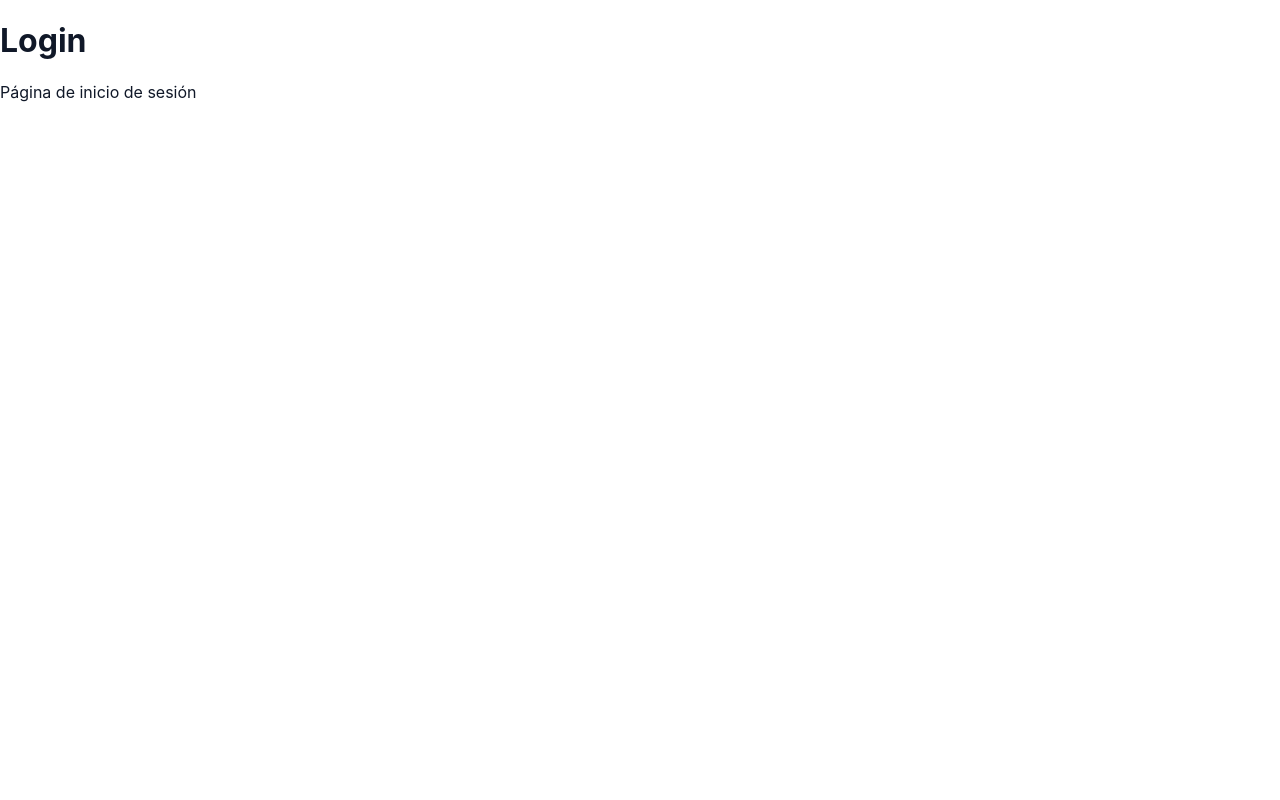
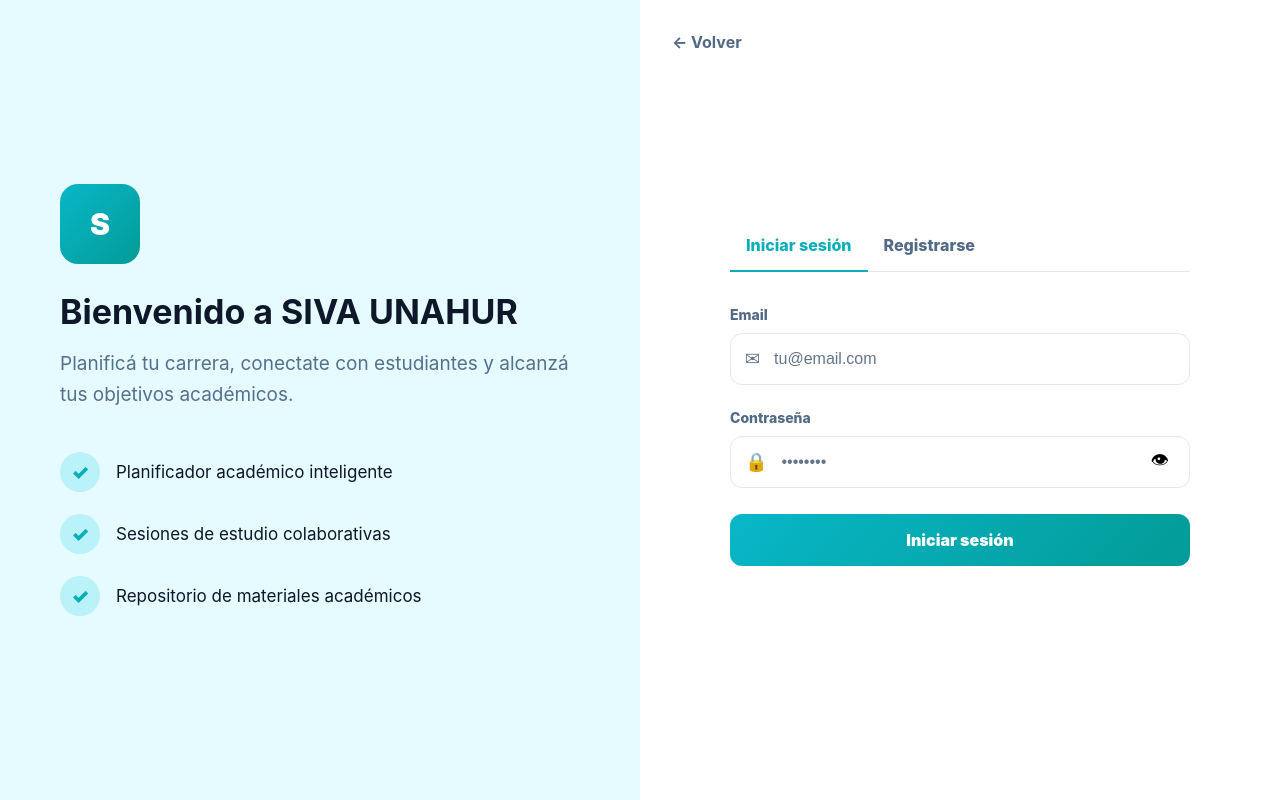
Before and after one commit to DesApp-2026c1-Grupo-5/Sistema-de-Acompa-amiento-de-Alumnos-Universitarios, a React (Vite) app in the folder frontEnd/acompañamiento de alumnos/: page /login in a window 1280 px wide. Built offline with nearby package versions, Linux system fonts and the light colour scheme.

Commit message:
Creacion de Login sin funcionalidad, cambio de nombre a SIVA UNAHUR

```diff
--- a/frontEnd/acompañamiento de alumnos/index.html
+++ b/frontEnd/acompañamiento de alumnos/index.html
@@ -4,7 +4,7 @@
     <meta charset="UTF-8" />
     <link rel="icon" type="image/svg+xml" href="/favicon.svg" />
     <meta name="viewport" content="width=device-width, initial-scale=1.0" />
-    <title>acompa-amiento-de-alumnos</title>
+    <title>SIVA UNAHUR</title>
   </head>
   <body>
     <div id="root"></div>
--- a/frontEnd/acompañamiento de alumnos/src/components/landing/Footer.jsx
+++ b/frontEnd/acompañamiento de alumnos/src/components/landing/Footer.jsx
@@ -5,7 +5,7 @@ const Footer = () => {
         <div className="landing-footer__brand">
           <div className="landing-logo">
             <div className="landing-logo__icon">🎓</div>
-            <span>EduPath</span>
+            <span>SIVA UNAHUR</span>
           </div>
 
           <p>
@@ -15,13 +15,12 @@ const Footer = () => {
 
           <div className="landing-footer__social">
             <span>𝕏</span>
-            <span>GitHub</span>
             <span>Instagram</span>
           </div>
         </div>
 
         <div className="landing-footer__bottom">
-          <p>© 2026 EduPath. Todos los derechos reservados.</p>
+          <p>© 2026 SIVA UNAHUR. Todos los derechos reservados.</p>
 
           <div>
             <a href="#">Privacidad</a>
--- a/frontEnd/acompañamiento de alumnos/src/components/landing/LandingNavbar.jsx
+++ b/frontEnd/acompañamiento de alumnos/src/components/landing/LandingNavbar.jsx
@@ -4,7 +4,7 @@ const LandingNavbar = ({ isDarkMode, toggleTheme }) => {
       <div className="landing-navbar__content">
         <div className="landing-logo">
           <div className="landing-logo__icon">🎓</div>
-          <span>EduPath</span>
+          <span>SIVA UNAHUR</span>
         </div>
 
         <nav className="landing-navbar__actions">
@@ -21,7 +21,7 @@ const LandingNavbar = ({ isDarkMode, toggleTheme }) => {
             Iniciar sesión
           </a>
 
-          <a href="/register" className="register-button">
+          <a href="/login" className="register-button">
             Registrarse
           </a>
         </nav>
--- a/frontEnd/acompañamiento de alumnos/src/pages/public/Login.jsx
+++ b/frontEnd/acompañamiento de alumnos/src/pages/public/Login.jsx
@@ -1,10 +1,146 @@
-function Login() {
+import { useState } from "react";
+import { Link } from "react-router-dom";
+import "../../styles/login.css";
+
+const Login = () => {
+  const [activeTab, setActiveTab] = useState("login");
+  const [showPassword, setShowPassword] = useState(false);
+
   return (
-    <div>
-      <h1>Login</h1>
-      <p>Página de inicio de sesión</p>
-    </div>
+    <section className="auth-page">
+      <div className="auth-left">
+        <div className="auth-left__content">
+          <div className="auth-logo">S</div>
+
+          <h1>Bienvenido a SIVA UNAHUR</h1>
+
+          <p>
+            Planificá tu carrera, conectate con estudiantes y alcanzá tus
+            objetivos académicos.
+          </p>
+
+          <div className="auth-benefits">
+            <div className="auth-benefit">
+              <span>✓</span>
+              <p>Planificador académico inteligente</p>
+            </div>
+
+            <div className="auth-benefit">
+              <span>✓</span>
+              <p>Sesiones de estudio colaborativas</p>
+            </div>
+
+            <div className="auth-benefit">
+              <span>✓</span>
+              <p>Repositorio de materiales académicos</p>
+            </div>
+          </div>
+        </div>
+      </div>
+
+      <div className="auth-right">
+        <Link to="/" className="auth-back">
+          ← Volver
+        </Link>
+
+        <div className="auth-form-wrapper">
+          <div className="auth-tabs">
+            <button
+              type="button"
+              className={activeTab === "login" ? "active" : ""}
+              onClick={() => setActiveTab("login")}
+            >
+              Iniciar sesión
+            </button>
+
+            <button
+              type="button"
+              className={activeTab === "register" ? "active" : ""}
+              onClick={() => setActiveTab("register")}
+            >
+              Registrarse
+            </button>
+          </div>
+
+          {activeTab === "login" ? (
+            <form className="auth-form">
+              <div className="auth-field">
+                <label>Email</label>
+                <div className="auth-input">
+                  <span>✉</span>
+                  <input type="email" placeholder="tu@email.com" />
+                </div>
+              </div>
+
+              <div className="auth-field">
+                <label>Contraseña</label>
+                <div className="auth-input">
+                  <span>🔒</span>
+                  <input
+                    type={showPassword ? "text" : "password"}
+                    placeholder="••••••••"
+                  />
+
+                  <button
+                    type="button"
+                    className="auth-password-toggle"
+                    onClick={() => setShowPassword(!showPassword)}
+                  >
+                    {showPassword ? "🙈" : "👁"}
+                  </button>
+                </div>
+              </div>
+
+              <button type="button" className="auth-submit">
+                Iniciar sesión
+              </button>
+            </form>
+          ) : (
+            <form className="auth-form">
+              <div className="auth-field">
+                <label>Nombre completo</label>
+                <div className="auth-input">
+                  <span>👤</span>
+                  <input type="text" placeholder="Juan Pérez" />
+                </div>
+              </div>
+
+              <div className="auth-field">
+                <label>Email</label>
+                <div className="auth-input">
+                  <span>✉</span>
+                  <input type="email" placeholder="tu@email.com" />
+                </div>
+              </div>
+
+              <div className="auth-field">
+                <label>Contraseña</label>
+                <div className="auth-input">
+                  <span>🔒</span>
+                  <input
+                    type={showPassword ? "text" : "password"}
+                    placeholder="••••••••"
+                  />
+
+                  <button
+                    type="button"
+                    className="auth-password-toggle"
+                    onClick={() => setShowPassword(!showPassword)}
+                  >
+                    {showPassword ? "🙈" : "👁"}
+                  </button>
+                </div>
+              </div>
+
+              <button type="button" className="auth-submit">
+                Crear cuenta
+              </button>
+            </form>
+          )}
+        </div>
+      </div>
+    </section>
   );
-}
+};
 
 export default Login;
--- /dev/null
+++ b/frontEnd/acompañamiento de alumnos/src/styles/login.css
@@ -0,0 +1,242 @@
+/* AUTH PAGE */
+
+.auth-page {
+  min-height: 100vh;
+  display: grid;
+  grid-template-columns: 1fr 1fr;
+  background: #ffffff;
+}
+
+.auth-left {
+  background: #e6fbff;
+  display: flex;
+  align-items: center;
+  justify-content: center;
+  padding: 48px;
+}
+
+.auth-left__content {
+  max-width: 520px;
+}
+
+.auth-logo {
+  width: 80px;
+  height: 80px;
+  border-radius: 18px;
+  background: linear-gradient(135deg, #08b7c8, #039b97);
+  color: white;
+  display: grid;
+  place-items: center;
+  font-size: 30px;
+  font-weight: 900;
+  margin-bottom: 28px;
+}
+
+.auth-left h1 {
+  margin: 0 0 18px;
+  font-size: 34px;
+  line-height: 1.15;
+  color: #0f172a;
+}
+
+.auth-left > div > p {
+  margin: 0;
+  color: #55708d;
+  font-size: 19px;
+  line-height: 1.6;
+}
+
+.auth-benefits {
+  margin-top: 42px;
+  display: flex;
+  flex-direction: column;
+  gap: 22px;
+}
+
+.auth-benefit {
+  display: flex;
+  align-items: center;
+  gap: 16px;
+}
+
+.auth-benefit span {
+  width: 40px;
+  height: 40px;
+  border-radius: 999px;
+  background: #b9f2f8;
+  color: #08aeb8;
+  display: grid;
+  place-items: center;
+  font-weight: 900;
+  font-size: 20px;
+}
+
+.auth-benefit p {
+  margin: 0;
+  color: #0f172a;
+  font-size: 17px;
+}
+
+.auth-right {
+  position: relative;
+  display: flex;
+  align-items: center;
+  justify-content: center;
+  padding: 48px;
+}
+
+.auth-back {
+  position: absolute;
+  top: 32px;
+  left: 32px;
+  color: #526987;
+  font-weight: 700;
+  font-size: 16px;
+}
+
+.auth-form-wrapper {
+  width: 100%;
+  max-width: 460px;
+}
+
+.auth-tabs {
+  display: flex;
+  align-items: center;
+  border-bottom: 1px solid #e5e7eb;
+  margin-bottom: 34px;
+}
+
+.auth-tabs button {
+  border: none;
+  background: transparent;
+  padding: 0 16px 16px;
+  color: #526987;
+  font-weight: 800;
+  font-size: 16px;
+  cursor: pointer;
+  position: relative;
+}
+
+.auth-tabs button.active {
+  color: #08aeb8;
+}
+
+.auth-tabs button.active::after {
+  content: "";
+  position: absolute;
+  height: 2px;
+  left: 0;
+  right: 0;
+  bottom: -1px;
+  background: #08aeb8;
+}
+
+.auth-form {
+  display: flex;
+  flex-direction: column;
+  gap: 24px;
+}
+
+.auth-field {
+  display: flex;
+  flex-direction: column;
+  gap: 10px;
+}
+
+.auth-field label {
+  color: #526987;
+  font-weight: 800;
+  font-size: 14px;
+}
+
+.auth-input {
+  height: 52px;
+  border: 1px solid #e5e7eb;
+  border-radius: 12px;
+  display: flex;
+  align-items: center;
+  gap: 12px;
+  padding: 0 14px;
+  background: white;
+}
+
+.auth-input span {
+  color: #64748b;
+  font-size: 18px;
+}
+
+.auth-input input {
+  flex: 1;
+  border: none;
+  outline: none;
+  color: #0f172a;
+  font-size: 16px;
+  background: transparent;
+}
+
+.auth-input input::placeholder {
+  color: #64748b;
+}
+
+.auth-password-toggle {
+  border: none;
+  background: transparent;
+  cursor: pointer;
+  font-size: 18px;
+}
+
+.auth-submit {
+  height: 52px;
+  border: none;
+  border-radius: 12px;
+  margin-top: 2px;
+  background: linear-gradient(135deg, #08b7c8, #039b97);
+  color: white;
+  font-weight: 900;
+  font-size: 16px;
+  cursor: pointer;
+}
+
+.auth-submit:hover {
+  opacity: 0.94;
+}
+
+/* RESPONSIVE */
+
+@media (max-width: 900px) {
+  .auth-page {
+    grid-template-columns: 1fr;
+  }
+
+  .auth-left {
+    padding: 56px 24px;
+  }
+
+  .auth-right {
+    padding: 72px 24px 48px;
+  }
+}
+
+@media (max-width: 520px) {
+  .auth-logo {
+    width: 68px;
+    height: 68px;
+    font-size: 26px;
+  }
+
+  .auth-left h1 {
+    font-size: 28px;
+  }
+
+  .auth-left > div > p {
+    font-size: 17px;
+  }
+
+  .auth-benefit p {
+    font-size: 15px;
+  }
+
+  .auth-back {
+    left: 24px;
+  }
+}
```
